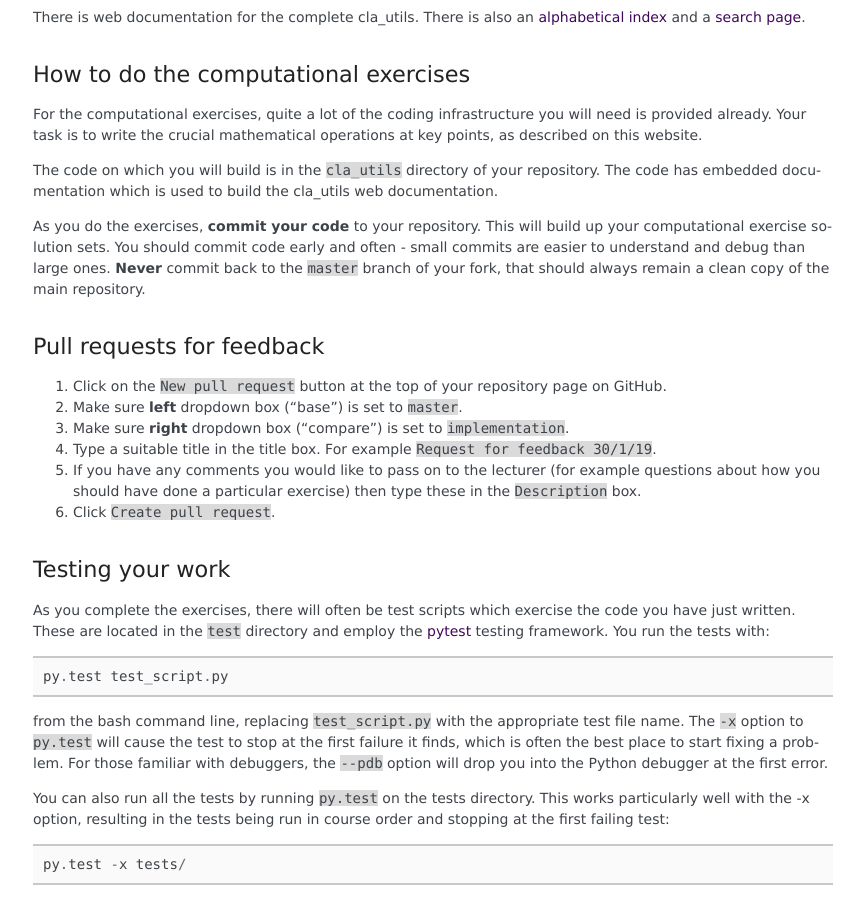
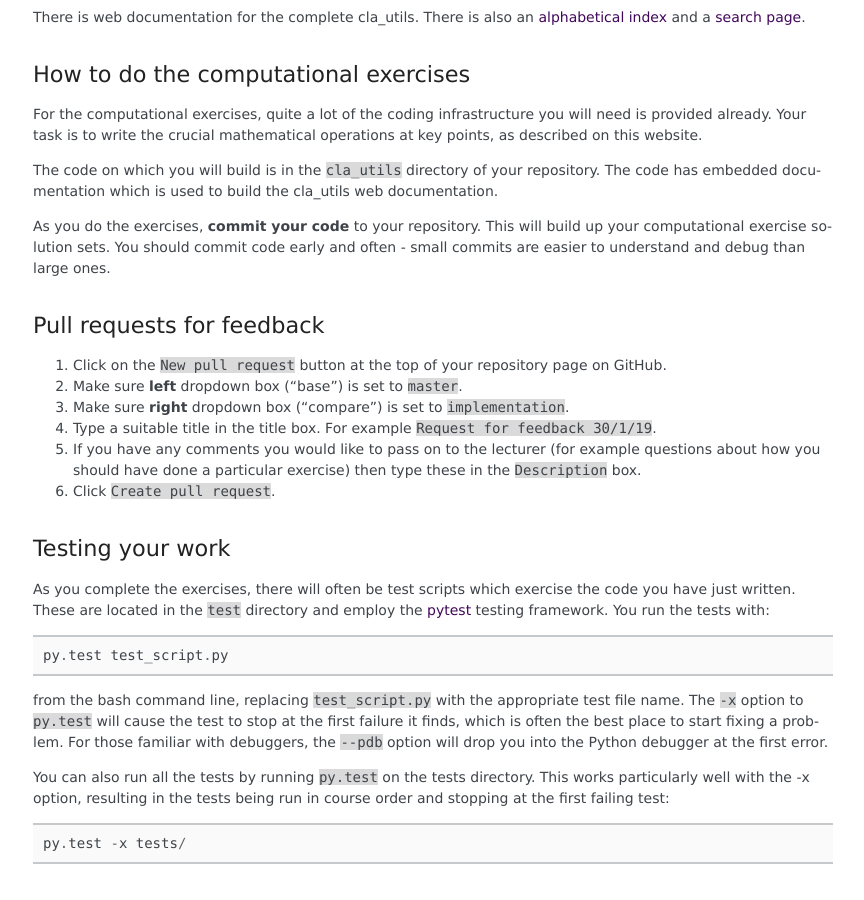
Before and after one commit to comp-lin-alg/comp-lin-alg-course, a Sphinx documentation site: the page built from doc/source/exercises.rst, in a window 1280 px wide and 900 px high, scrolled down 1469 px. Shown: the whole window, without its empty margins (162-1026 px from the left). Built offline with Sphinx 7.4.7, drawn with Linux system fonts in a browser that asks for light colours; pages that are not in the unit, such as notebooks, are missing from menus.

Commit message:
remove comment about master

```diff
--- a/doc/source/exercises.rst
+++ b/doc/source/exercises.rst
@@ -88,9 +88,7 @@ build the :doc:`cla_utils` web documentation.
 As you do the exercises, **commit your code** to your repository. This
 will build up your computational exercise solution sets. You should
 commit code early and often - small commits are easier to understand
-and debug than large ones. **Never** commit back to the ``master``
-branch of your fork, that should always remain a clean copy of the
-main repository.
+and debug than large ones.
 
 Pull requests for feedback
 --------------------------
```
